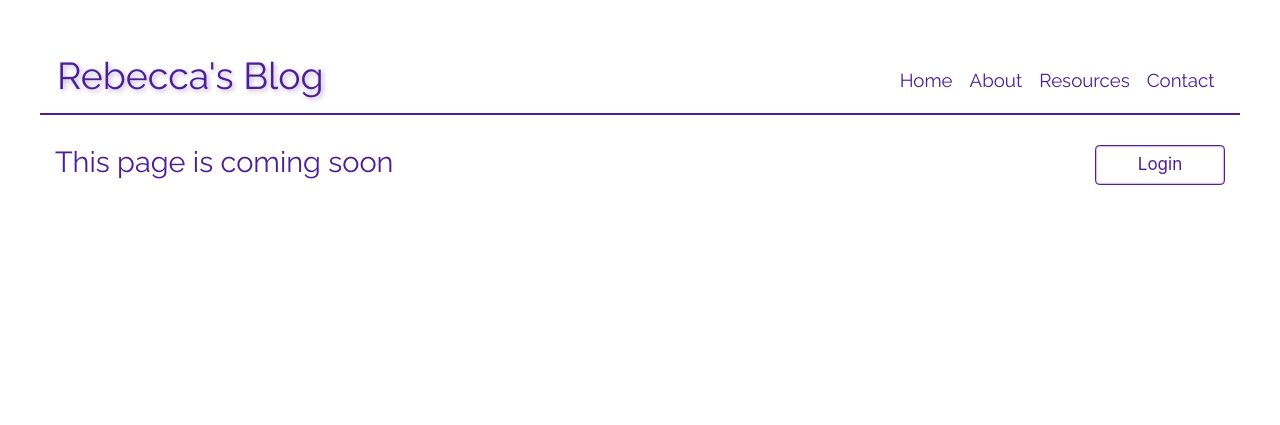
After one commit to RebeccaML/Blog, a Django app: page /contact/ in a window 1280 px wide. The commit adds this page. Shown: the top 425 px of the page. Run offline with Django 3.2, Linux system fonts and the light colour scheme; some libraries are stand-ins or nearby versions.

Commit message:
added temporary templates for upcoming pages

```diff
--- a/blog/templates/blog/base.html
+++ b/blog/templates/blog/base.html
@@ -29,8 +29,8 @@
             <ul class="navbar-nav">
                 <li class="nav-item"><a class="nav-link" href="/">Home</a></li>
                 <li class="nav-item"><a class="nav-link" href="{% url 'about' %}">About</a></li>
-                <li class="nav-item"><a class="nav-link" href="/">Resources</a></li>
-                <li class="nav-item"><a class="nav-link" href="/">Contact</a></li>
+                <li class="nav-item"><a class="nav-link" href="{% url 'resources' %}">Resources</a></li>
+                <li class="nav-item"><a class="nav-link" href="{% url 'contact' %}">Contact</a></li>
             </ul>
             </div>
         </nav>
--- /dev/null
+++ b/blog/templates/blog/coming_soon.html
@@ -0,0 +1,6 @@
+{% extends 'blog/base.html' %}
+{% block content %}
+
+<h2>This page is coming soon</h2>
+
+{% endblock %}
--- a/blog/urls.py
+++ b/blog/urls.py
@@ -7,6 +7,8 @@ urlpatterns = [
     path('posts/new/', views.PostCreate.as_view(), name='post_new'),
     path('posts/<int:pk>-<slug:slug>/edit/', views.PostUpdate.as_view(), name='post_edit'),
     path('about/', views.about, name='about'),
+    path('resources/', views.coming_soon, name='resources'),
+    path('contact/', views.coming_soon, name='contact'),
     path('drafts/', views.drafts, name='drafts'),
     path('posts/<int:pk>-<slug>/publish/', views.post_publish, name='post_publish'),
     path('posts/<int:pk>-<slug>/delete/', views.PostDelete.as_view(), name='post_delete'),
--- a/blog/views.py
+++ b/blog/views.py
@@ -12,6 +12,9 @@ from .forms import CommentForm
 
 def about(request):
     return render(request, 'blog/about.html')
+
+def coming_soon(request):
+    return render(request, 'blog/coming_soon.html')
 
 class PostListView(generic.ListView):
     model = Post
--- a/static/css/style.css
+++ b/static/css/style.css
@@ -89,6 +89,8 @@ header {
 
 .btn {
     border: 1px solid #4C1F94;
+    color: #4C1F94;
+    box-shadow: inset 0 0 2px #4C1F94;
 }
 
 .btn:hover {
@@ -159,6 +161,10 @@ code {
     padding-top: 10px;
 }
 
+.add-comment {
+    margin-bottom: 10px;
+}
+
  @media only screen and (max-width: 1100px) {
     html, body {
         margin: 10px;
```
